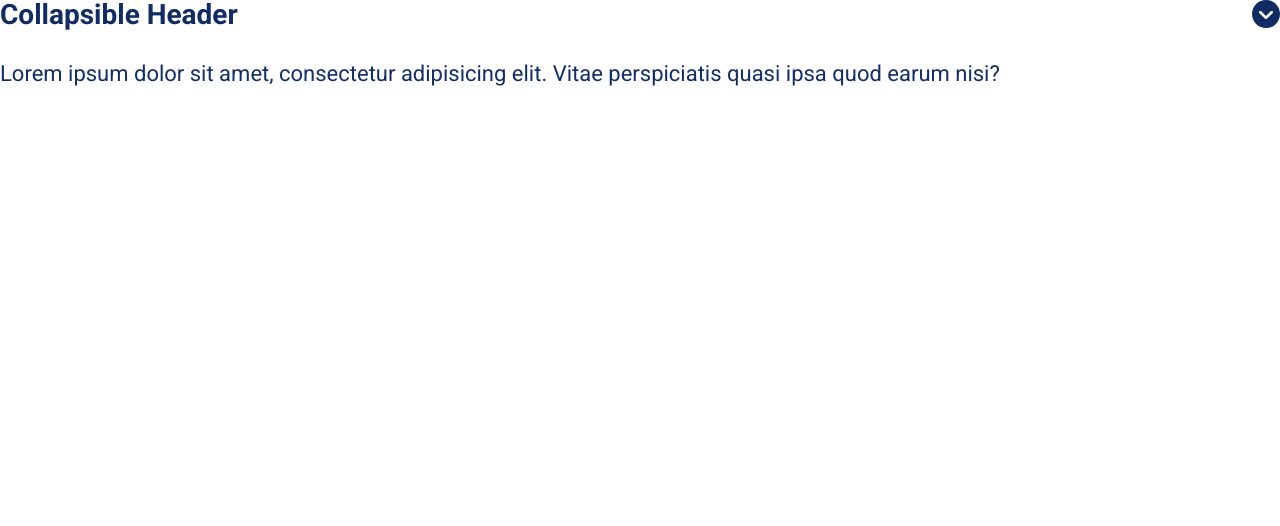
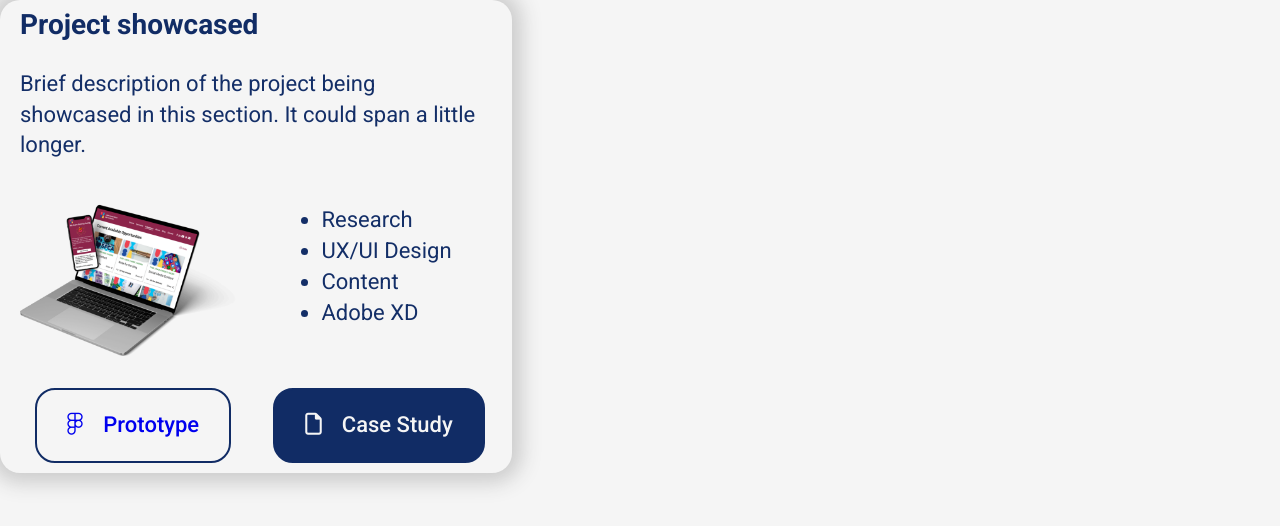
Before and after one commit to DesNDev22/portfolio, a plain HTML site: page index.html in a window 1280 px wide. Drawn offline with Linux system fonts and the light colour scheme.

Commit message:
Fixed some colors used and variables

```diff
--- a/css/styles.css
+++ b/css/styles.css
@@ -4,10 +4,9 @@
   --color-accent: #ff3400;
   --color-heading: #112c65;
   --color-body-font: #132e67;
-  --color-body-darker: #5c5577;
   --color-background: #f5f5f5;
-  --color-border: #ccc;
-  --border-radius: 3rem;
+  --color-shadows: #ccc;
+  --border-radius: 2rem;
 }
 
 *,
@@ -27,6 +26,7 @@ html {
 }
 
 body {
+  background-color: var(--color-background);
   color: var(--color-body-font);
   font-family: "Roboto", sans-serif;
   font-size: 1.4rem;
@@ -198,7 +198,7 @@ a {
 /* Cards */
 .card {
   border-radius: var(--border-radius);
-  box-shadow: 0 0 2rem 1rem #f3f3f3;
+  box-shadow: 0 0 2rem 1rem var(--color-shadows);
   max-width: 520px;
   padding: 1rem 2rem;
   width: 100%;
--- a/index.html
+++ b/index.html
@@ -18,22 +18,30 @@
     ></script>
   </head>
   <body>
-    <section class="collapsible collapsible--expanded">
-      <div class="collapsible__header">
-        <h2>Collapsible Header</h2>
-        <svg class="icon collapsible__icon">
-          <use xlink:href="./images/sprite.svg#chevron"></use>
-        </svg>
-        <!-- <i class="fa-solid fa-circle-down"></i> -->
+    <article class="card">
+      <h2>Project showcased</h2>
+      <p>
+        Brief description of the project being showcased in this section. It
+        could span a little longer.
+      </p>
+      <div class="grid card--grid-cols-2">
+        <img src="images/uxsaCard.png" alt="Description" class="card__img" />
+        <ul class="list">
+          <li>Research</li>
+          <li>UX/UI Design</li>
+          <li>Content</li>
+          <li>Adobe XD</li>
+        </ul>
       </div>
-      <div class="collapsible__content">
-        <p>
-          Lorem ipsum dolor sit amet, consectetur adipisicing elit. Vitae
-          perspiciatis quasi ipsa quod earum nisi?
-        </p>
+      <div class="grid card--grid-cols-2">
+        <a href="#" class="btn btn--secondary"
+          ><i class="fa-brands fa-figma icons"></i>Prototype</a
+        >
+        <a href="#" class="btn btn--primary"
+          ><i class="fa-regular fa-file icons"></i>Case Study</a
+        >
       </div>
-    </section>
-
+    </article>
     <script src="./js/main.js"></script>
   </body>
 </html>
```
